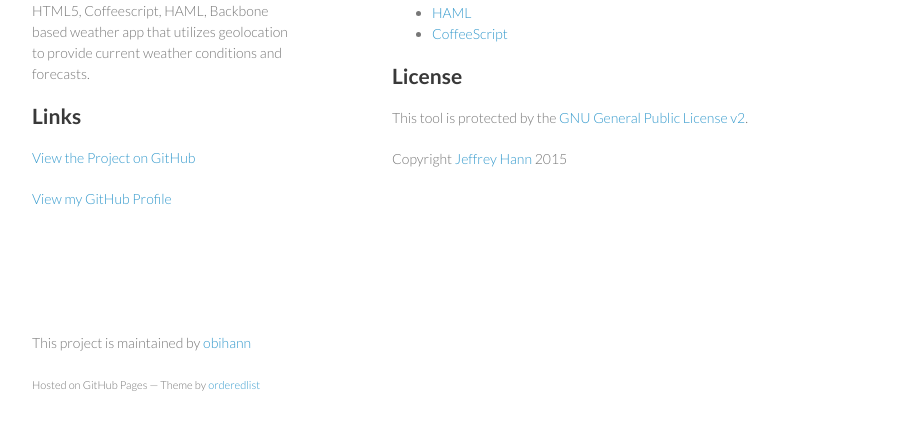
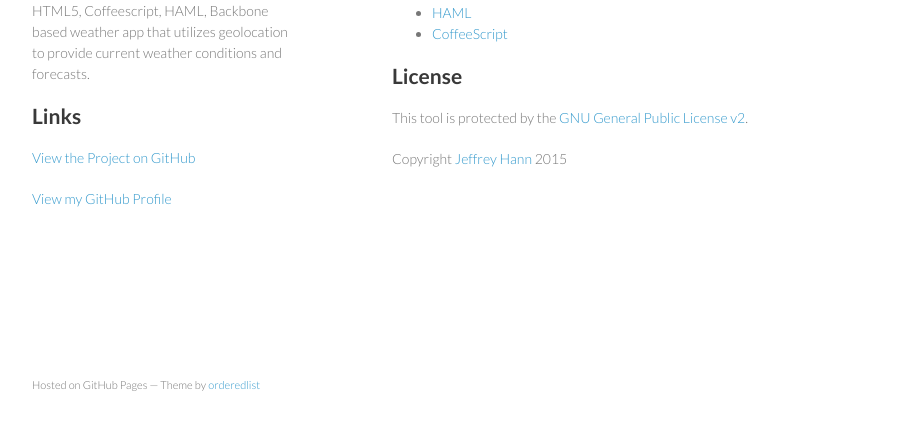
Before and after one commit to easy-weather/easy-weather.github.io, a plain HTML site: page index.html in a window 1280 px wide. Shown: the part 336-766 px from the top of the page, without its empty margins (178-1094 px from the left). Drawn offline with Linux system fonts and the light colour scheme.

Commit message:
Update index.html

```diff
--- a/index.html
+++ b/index.html
@@ -51,7 +51,6 @@
 <p>Copyright <a href="http://jeffreyhann.ca/">Jeffrey Hann</a> 2015</p>
       </section>
       <footer>
-        <p>This project is maintained by <a href="https://github.com/obihann">obihann</a></p>
         <p><small>Hosted on GitHub Pages &mdash; Theme by <a href="https://github.com/orderedlist">orderedlist</a></small></p>
       </footer>
     </div>
```
